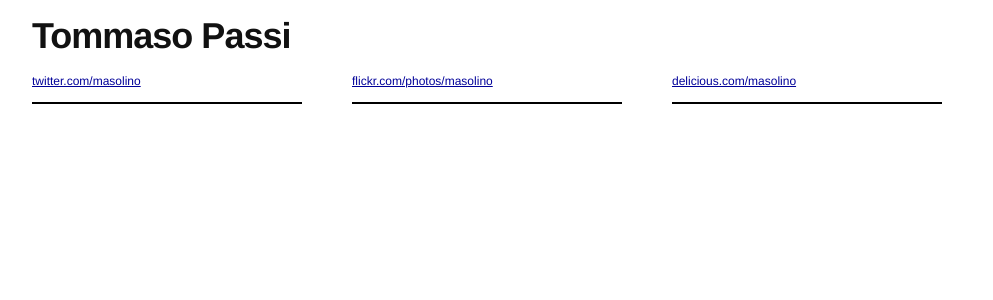
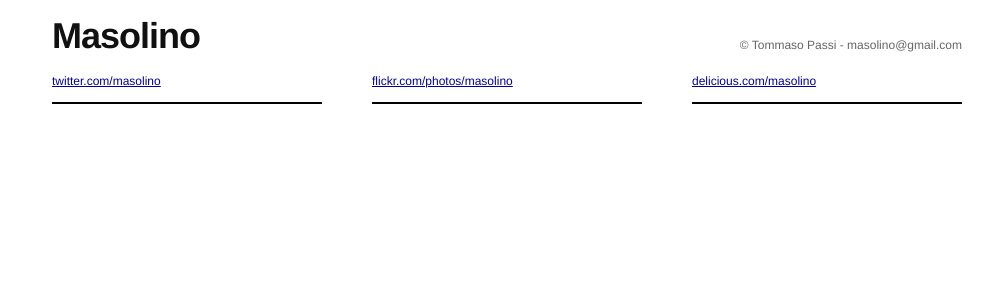
Before and after one commit to masolino/masolino.github.com, a Jekyll site: the page built from index.html, in a window 1280 px wide. Shown: the top 300 px of the page, without its empty margins (133-1126 px from the left). Built offline with Jekyll 4.4.1, drawn with Linux system fonts in a browser that asks for light colours.

Commit message:
cambiato il titolo e aggiunta la mail

```diff
--- a/_layouts/default.html
+++ b/_layouts/default.html
@@ -14,7 +14,7 @@
 </head>
 <body>
   <div class="container prepend-top">
-  {{ content }}
+    {{ content }}
   </div>
 
   <script type="text/javascript">
--- a/css/default.css
+++ b/css/default.css
@@ -24,3 +24,6 @@
 .delicious ul li {
   margin-bottom: 1em;
 }
+.signature {
+  text-align: right;
+}
--- a/css/screen.css
+++ b/css/screen.css
@@ -74,9 +74,9 @@
 .bottom {margin-bottom:0;padding-bottom:0;}
 
 /* grid.css */
-.container {width:950px;margin:0 auto;}
+.container {width:910px;margin:0 auto;}
 .showgrid {background:url(src/grid.png);}
-.column, div.span-1, div.span-2, div.span-3, div.span-4, div.span-5, div.span-6, div.span-7, div.span-8, div.span-9, div.span-10, div.span-11, div.span-12, div.span-13, div.span-14, div.span-15, div.span-16, div.span-17, div.span-18, div.span-19, div.span-20, div.span-21, div.span-22, div.span-23, div.span-24 {float:left;margin-right:10px;}
+.column, div.span-1, div.span-2, div.span-3, div.span-4, div.span-5, div.span-6, div.span-7, div.span-8, div.span-9, div.span-10, div.span-11, div.span-12, div.span-13, div.span-14, div.span-15, div.span-16, div.span-17, div.span-18, div.span-19, div.span-20, div.span-21, div.span-22, div.span-23 {float:left;margin-right:10px;}
 .last, div.last {margin-right:0;}
 .span-1 {width:30px;}
 .span-2 {width:70px;}
@@ -100,8 +100,7 @@
 .span-20 {width:790px;}
 .span-21 {width:830px;}
 .span-22 {width:870px;}
-.span-23 {width:910px;}
-.span-24, div.span-24 {width:950px;margin:0;}
+.span-23, div.span-23 {width:910px;margin:0;}
 input.span-1, textarea.span-1, select.span-1 {width:30px!important;}
 input.span-2, textarea.span-2, select.span-2 {width:50px!important;}
 input.span-3, textarea.span-3, select.span-3 {width:90px!important;}
@@ -124,8 +123,7 @@
 input.span-20, textarea.span-20, select.span-20 {width:770px!important;}
 input.span-21, textarea.span-21, select.span-21 {width:810px!important;}
 input.span-22, textarea.span-22, select.span-22 {width:850px!important;}
-input.span-23, textarea.span-23, select.span-23 {width:890px!important;}
-input.span-24, textarea.span-24, select.span-24 {width:940px!important;}
+input.span-23, textarea.span-23, select.span-23 {width:900px!important;}
 .append-1 {padding-right:40px;}
 .append-2 {padding-right:80px;}
 .append-3 {padding-right:120px;}
@@ -148,7 +146,6 @@
 .append-20 {padding-right:800px;}
 .append-21 {padding-right:840px;}
 .append-22 {padding-right:880px;}
-.append-23 {padding-right:920px;}
 .prepend-1 {padding-left:40px;}
 .prepend-2 {padding-left:80px;}
 .prepend-3 {padding-left:120px;}
@@ -171,7 +168,6 @@
 .prepend-20 {padding-left:800px;}
 .prepend-21 {padding-left:840px;}
 .prepend-22 {padding-left:880px;}
-.prepend-23 {padding-left:920px;}
 div.border {padding-right:4px;margin-right:5px;border-right:1px solid #eee;}
 div.colborder {padding-right:24px;margin-right:25px;border-right:1px solid #eee;}
 .pull-1 {margin-left:-40px;}
@@ -197,8 +193,7 @@
 .pull-21 {margin-left:-840px;}
 .pull-22 {margin-left:-880px;}
 .pull-23 {margin-left:-920px;}
-.pull-24 {margin-left:-960px;}
-.pull-1, .pull-2, .pull-3, .pull-4, .pull-5, .pull-6, .pull-7, .pull-8, .pull-9, .pull-10, .pull-11, .pull-12, .pull-13, .pull-14, .pull-15, .pull-16, .pull-17, .pull-18, .pull-19, .pull-20, .pull-21, .pull-22, .pull-23, .pull-24 {float:left;position:relative;}
+.pull-1, .pull-2, .pull-3, .pull-4, .pull-5, .pull-6, .pull-7, .pull-8, .pull-9, .pull-10, .pull-11, .pull-12, .pull-13, .pull-14, .pull-15, .pull-16, .pull-17, .pull-18, .pull-19, .pull-20, .pull-21, .pull-22, .pull-23 {float:left;position:relative;}
 .push-1 {margin:0 -40px 1.5em 40px;}
 .push-2 {margin:0 -80px 1.5em 80px;}
 .push-3 {margin:0 -120px 1.5em 120px;}
@@ -222,8 +217,7 @@
 .push-21 {margin:0 -840px 1.5em 840px;}
 .push-22 {margin:0 -880px 1.5em 880px;}
 .push-23 {margin:0 -920px 1.5em 920px;}
-.push-24 {margin:0 -960px 1.5em 960px;}
-.push-1, .push-2, .push-3, .push-4, .push-5, .push-6, .push-7, .push-8, .push-9, .push-10, .push-11, .push-12, .push-13, .push-14, .push-15, .push-16, .push-17, .push-18, .push-19, .push-20, .push-21, .push-22, .push-23, .push-24 {float:right;position:relative;}
+.push-1, .push-2, .push-3, .push-4, .push-5, .push-6, .push-7, .push-8, .push-9, .push-10, .push-11, .push-12, .push-13, .push-14, .push-15, .push-16, .push-17, .push-18, .push-19, .push-20, .push-21, .push-22, .push-23 {float:right;position:relative;}
 .prepend-top {margin-top:1.5em;}
 .append-bottom {margin-bottom:1.5em;}
 .box {padding:1.5em;margin-bottom:1.5em;background:#E5ECF9;}
@@ -257,3 +251,4 @@
 .twitter #twitter_update_list li {list-style-type:none;margin-bottom:1.5em;}
 .flickr img {margin:0 15px 15px 0;float:left;}
 .delicious ul li {margin-bottom:1em;}
+.signature {text-align:right;}
--- a/index.html
+++ b/index.html
@@ -1,9 +1,16 @@
 ---
 layout: default
-title: Tommaso Passi
+title: Masolino
 ---
+    <div class="span-23">
+      <div class="span-10">
+        <h1>Masolino</h1>
+      </div>
 
-    <h1>Tommaso Passi</h1>
+      <div class="span-13 prepend-top last quiet signature">
+        © Tommaso Passi - masolino@gmail.com
+      </div>
+    </div>
 
     <div class="span-7">
       <div><a href="http://twitter.com/masolino">twitter.com/masolino</a></div>
```
